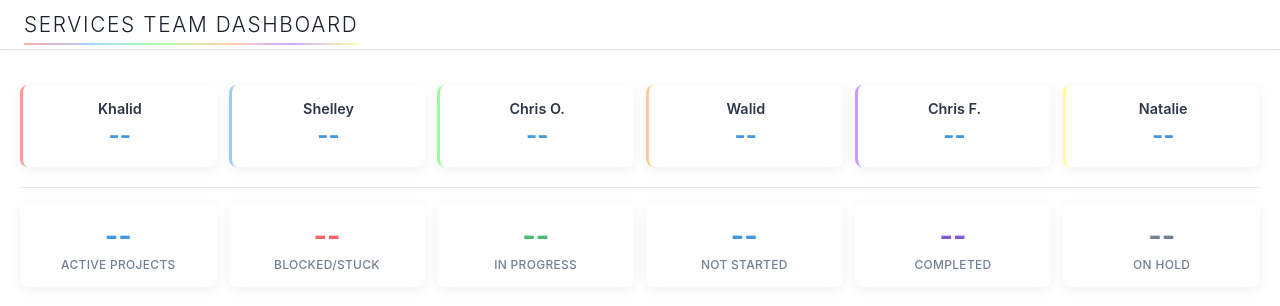
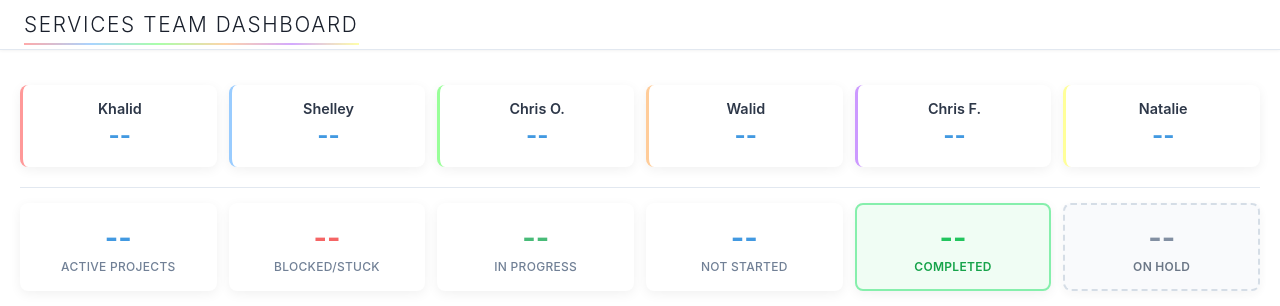
Before and after one commit to GDS-Calendar/services-dashboard, a plain HTML site: page index.html in a window 1280 px wide. Shown: the top 306 px of the page. Drawn offline with Linux system fonts and the light colour scheme; no server answers.

Commit message:
more cards

```diff
--- a/index.html
+++ b/index.html
@@ -219,6 +219,7 @@
             text-align: center;
             transition: all 0.2s ease;
             cursor: pointer;
+            border: 2px solid transparent;
         }
 
         .stat-card:hover {
@@ -235,8 +236,88 @@
             color: white;
         }
 
+        /* Special styling for Completed card */
+        #statCompleted {
+            background: #f0fdf4;
+            border: 2px solid #86efac;
+        }
+
+        #statCompleted .stat-number {
+            color: #22c55e;
+        }
+
+        #statCompleted .stat-label {
+            color: #16a34a;
+            font-weight: 600;
+        }
+
+        /* Special styling for On Hold card */
+        #statOnHold {
+            background: #f8fafc;
+            border: 2px dashed #cbd5e1;
+            opacity: 0.8;
+        }
+
+        #statOnHold .stat-number {
+            color: #64748b;
+        }
+
+        #statOnHold .stat-label {
+            color: #475569;
+            font-weight: 600;
+        }
+
+        /* Active states for special cards */
+        #statCompleted.active {
+            background: #22c55e;
+            border-color: #16a34a;
+        }
+
         .stat-card.active .stat-label {
             color: rgba(255, 255, 255, 0.9);
+        }
+
+        /* Special styling for Completed card */
+        #statCompleted {
+            background: #f0fdf4;
+            border: 2px solid #86efac;
+        }
+
+        #statCompleted .stat-number {
+            color: #22c55e;
+        }
+
+        #statCompleted .stat-label {
+            color: #16a34a;
+            font-weight: 600;
+        }
+
+        /* Special styling for On Hold card */
+        #statOnHold {
+            background: #f8fafc;
+            border: 2px dashed #cbd5e1;
+            opacity: 0.8;
+        }
+
+        #statOnHold .stat-number {
+            color: #64748b;
+        }
+
+        #statOnHold .stat-label {
+            color: #475569;
+            font-weight: 600;
+        }
+
+        /* Active states for special cards */
+        #statCompleted.active {
+            background: #22c55e;
+            border-color: #16a34a;
+        }
+
+        #statOnHold.active {
+            background: #64748b;
+            border-style: solid;
+            opacity: 1;
         }
 
         .stat-number {
@@ -841,7 +922,9 @@ AIGzN03HTyw4UxY4P+L+l2I=
                 'all': 'statAll',
                 'blocked/stuck': 'statBlocked',
                 'in progress': 'statProgress',
-                'not started': 'statNotStarted'
+                'not started': 'statNotStarted',
+                'completed': 'statCompleted',
+                'on hold': 'statOnHold'
             };
 
             if (cardMap[status]) {
```
